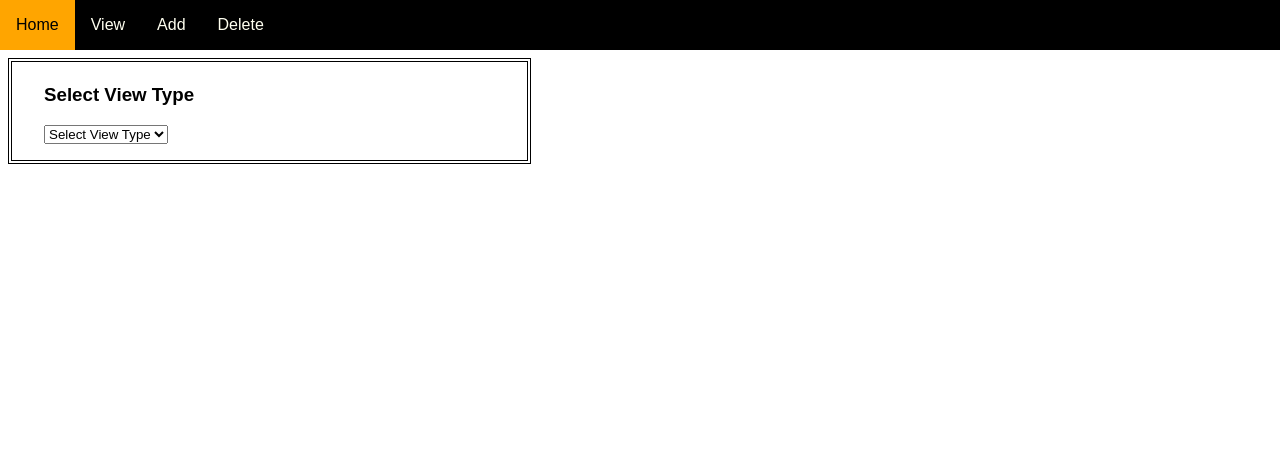
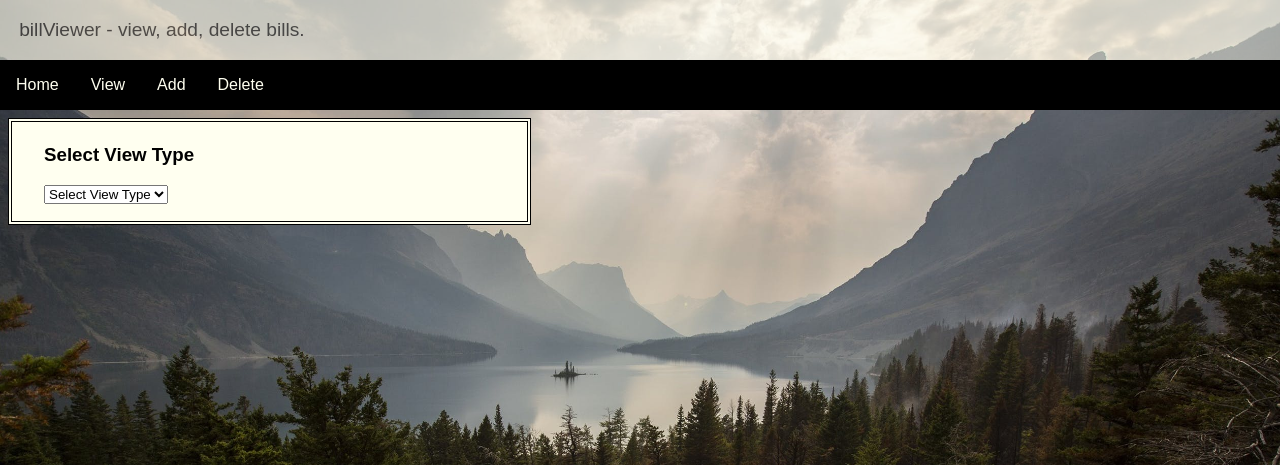
Before and after one commit to jrkrev/billViewer, a PHP site: page /view.php in a window 1280 px wide. Shown: the top 465 px of the page. Run offline with PHP 8.4, Linux system fonts and the light colour scheme; data that the repository does not hold is empty; some libraries are stand-ins or nearby versions.

Commit message:
Improved aesthetics with css. Added Title Bar.

```diff
--- a/add.php
+++ b/add.php
@@ -8,9 +8,10 @@
         <script src="https://code.jquery.com/jquery-3.2.1.min.js"></script>
         <script type="text/javascript" src="js/script.js"></script>
     </head>
-    <body>
+    <body background="background-1.jpeg">
         <?php
             require_once("script/structure.php");
+            CreateTitleBar();
             CreateNavigationBar();
 
             $connection = "mysql:host=localhost;dbname=bdDB_";
--- a/css/style.css
+++ b/css/style.css
@@ -3,11 +3,23 @@ body
     font-family: sans-serif;
     margin:0;
     padding:0;
+    background-repeat: no-repeat;
+    background-size: cover;
 }
 
 select
 {
     margin-bottom:1em;
+}
+
+.title
+{
+    font-size:1.2em;
+    opacity:0.5;
+    filter: alpha(opacity=50);
+    width:100%;
+    background-color:ivory;
+    padding:1em;
 }
 
 .navigation
@@ -40,6 +52,7 @@ select
     margin:0.5em;
     border:4px double black;
     overflow:auto;
+    background-color:ivory;
 }
 
 #billList
@@ -51,6 +64,7 @@ select
     margin:0.5em;
     border:4px double black;
     overflow:auto;
+    background-color:ivory;
 }
 
 table
@@ -67,6 +81,7 @@ table
     padding-left:2em;
     margin:0.5em;
     border:4px double black;
+    background-color:ivory;
 
 }
 
@@ -83,7 +98,7 @@ tr, th, td
     white-space: nowrap;
 }
 
-#inputError
+#inputError, #deleteError
 {
     color:red;
 }
--- a/delete.php
+++ b/delete.php
@@ -8,9 +8,10 @@
         <script src="https://code.jquery.com/jquery-3.2.1.min.js"></script>
         <script type="text/javascript" src="js/script.js"></script>
     </head>
-    <body>
+    <body background="background-1.jpeg">
         <?php
             require_once("script/structure.php");
+            CreateTitleBar();
             CreateNavigationBar();
 
             $connection = "mysql:host=localhost;dbname=bdDB_";
--- a/index.php
+++ b/index.php
@@ -8,11 +8,12 @@
         <script src="https://code.jquery.com/jquery-3.2.1.min.js"></script>
         <script type="text/javascript" src="js/script.js"></script>
     </head>
-    <body>
+    <body background="background-1.jpeg">
 
 
         <?php
             require_once("script/structure.php");
+            CreateTitleBar();
             CreateNavigationBar();
 
         ?>
--- a/script/structure.php
+++ b/script/structure.php
@@ -1,4 +1,9 @@
 <?php
+
+function CreateTitleBar()
+{
+    echo "<div class =\"title\">billViewer - view, add, delete bills.</div>";
+}
 
 function CreateNavigationBar()
 {
--- a/view.php
+++ b/view.php
@@ -8,9 +8,10 @@
         <script src="https://code.jquery.com/jquery-3.2.1.min.js"></script>
         <script type="text/javascript" src="js/script.js"></script>
     </head>
-    <body>
+    <body background="background-1.jpeg">
         <?php
             require_once("script/structure.php");
+            CreateTitleBar();
             CreateNavigationBar();
 
             $connection = "mysql:host=localhost;dbname=bdDB_";
```
Also changed, not shown: background-1.jpeg (added).
